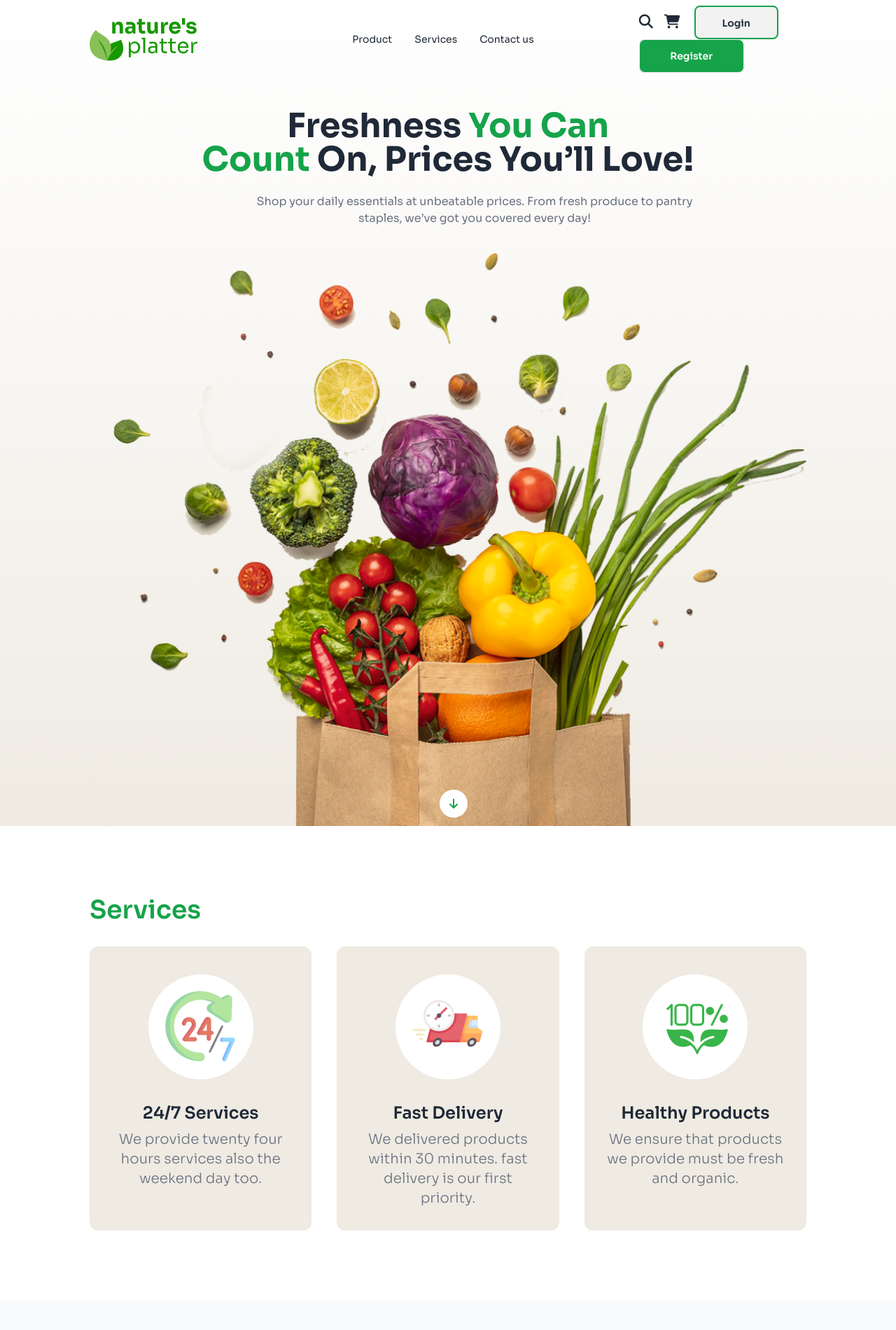
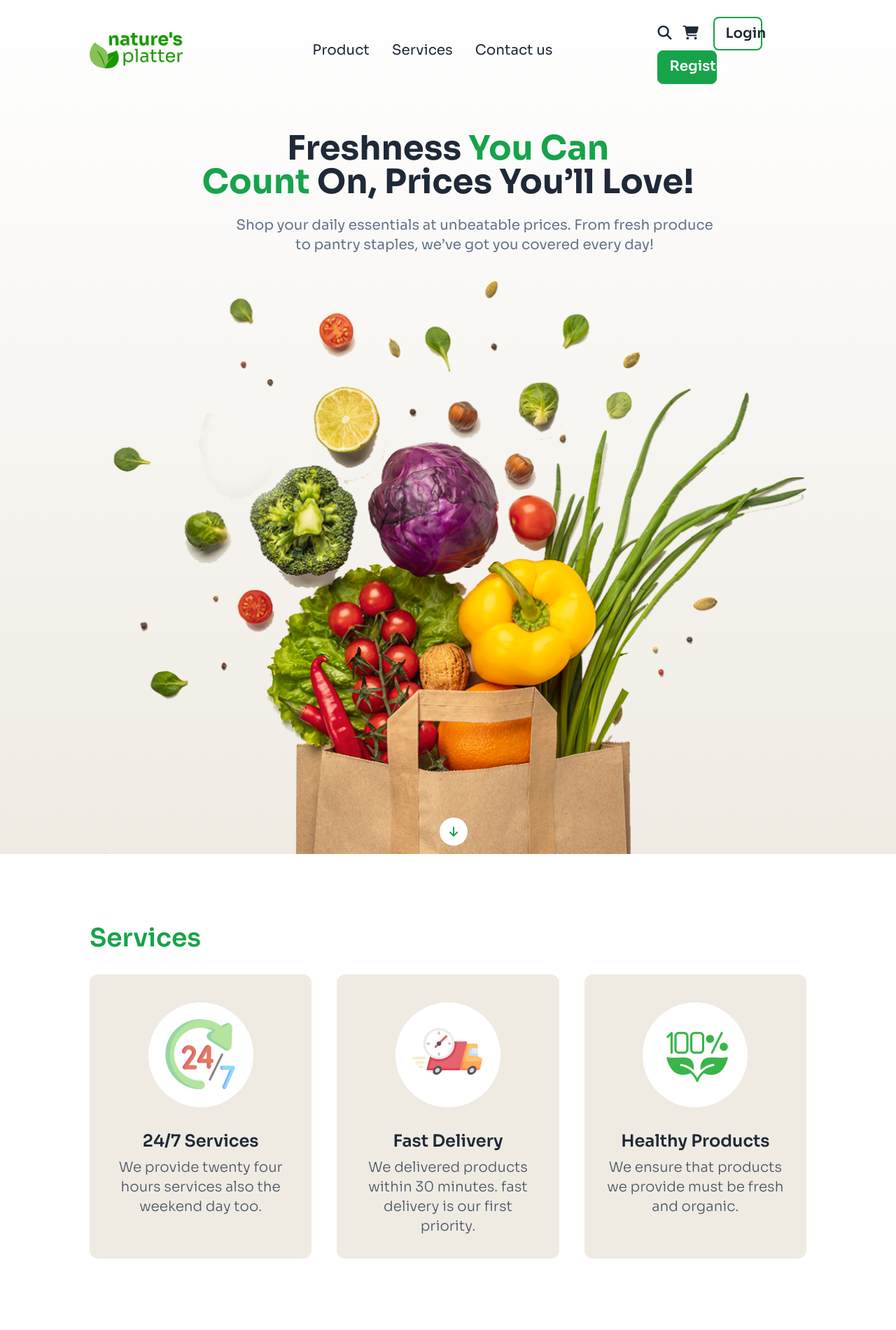
Before and after one commit to leerasabrina/vegetable-shop, a plain HTML site: page index.html in a window 1280 px wide. Shown: the top 1900 px of the page at 70% size. Drawn offline with nearby package versions, Linux system fonts and the light colour scheme.

Commit message:
reform text size

```diff
--- a/index.html
+++ b/index.html
@@ -33,9 +33,9 @@
 <body class="font-sora">
   <header class="w-full bg-gradient-to-b from-[#ffffff] to-[#EFEBE3]">
 
-    <nav class="lg:px-[120px] text-xl font-normal ">
+    <nav class="lg:px-[120px] lg:py-4 text-xl font-normal ">
       <div class="navbar border-b-2 border-green-600 lg:border-none">
-        <div class="navbar-start w-full lg:w-[800px]">
+        <div class="navbar-start w-full lg:w-[700px]">
           <a class="pr-8 mr-8 lg:block hidden w-full "><img src="c2-assets/logo-header.png" alt=""></a>
           <a class="pr-8 mr-8 block lg:hidden w-full "><img src="images/mbl-hdr.png" alt=""></a>
 
@@ -69,16 +69,16 @@
         </div>
         <div class="navbar-center   lg:ml-[100px] lg:mr-[80px] hidden lg:flex">
           <ul class="menu menu-horizontal px-1">
-            <li><a>Product</a></li>
-            <li><a>Services</a>
+            <li><a class="text-xl">Product</a></li>
+            <li><a class="text-xl">Services</a>
             </li>
-            <li><a>Contact us</a></li>
+            <li><a class="text-xl">Contact us</a></li>
           </ul>
         </div>
-        <div class="lg:navbar-end  lg:pl-[50px] lg:w-[800px] hidden lg:block  flex flex-row pl-12 ">
+        <div class="lg:navbar-end  lg:pl-[50px] pl-12  lg:w-[800px] hidden lg:block  flex flex-row  ">
           <span><i class="fa-solid fa-magnifying-glass inline"></i><i class="fa-solid fa-cart-shopping inline px-4"></i></span>
-          <a class="inline-block pt-4 pr-4 btn border-2 border-green-600  h-[45px] w-[120px]">Login</a>
-          <a class="inline-block btn pt-4 bg-green-600 h-[45px] w-[150px] text-white">Register</a>
+          <a class="inline-block pt-2 btn border-2 bg-white border-green-600 text-xl h-[45px] w-1/3">Login</a>
+          <a class="inline-block btn pt-2 bg-green-600 border-1  border-green-600   h-[45px] w-2/5 text-white text-xl">Register</a>
 
         </div>
       </div>
@@ -90,8 +90,8 @@
           <div class="max-w-screen-lg">
             <h1 class="lg:text-5xl text-4xl font-bold">Freshness <span class="text-green-600">You Can </span><br>
               <span class="text-green-600">Count</span> On, Prices You’ll Love!</h1>
-            <p class="py-6 lg:ml-[200px]  text-gray-500 lg:w-[700px]">
-              Shop your daily essentials at unbeatable prices. From fresh produce to pantry <br>staples, we’ve got you covered every day!
+            <p class="py-6 px-2 lg:ml-[200px]  text-slate-500 text-xl lg:w-[700px]">
+              Shop your daily essentials at unbeatable prices. From fresh produce to pantry staples, we’ve got you covered every day!
             </p>
             <div class="relative"><img class="w-full h-full " src="c2-assets/hero-vegetables.png" alt=""><a href="#about"><span class="absolute lg:top-[790px] top-[280px] left-[200px] lg:left-[500px] animate-bounce rounded-full w-10 h-10 bg-white text-center flex items-center justify-center"><i class="fa-solid fa-arrow-down text-green-600"></i></span></a>
 
@@ -124,7 +124,7 @@
           </figure>
           <div class="card-body items-center text-center">
             <h2 class="card-title text-2xl font-semibold">24/7 Services </h2>
-            <p class="text-gray-500 text-xl font-light">We provide twenty four hours services also the weekend day too.</p>
+            <p class="text-gray-600 text-xl font-light">We provide twenty four hours services also the weekend day too.</p>
 
           </div>
         </div>
@@ -141,7 +141,7 @@
           </figure>
           <div class="card-body items-center text-center">
             <h2 class="card-title text-2xl font-semibold">Fast Delivery</h2>
-            <p class="text-gray-500 text-xl font-light">We delivered products within 30 minutes. fast delivery is our first priority. </p>
+            <p class="text-gray-600 text-xl font-light">We delivered products within 30 minutes. fast delivery is our first priority. </p>
 
           </div>
         </div>
@@ -158,7 +158,7 @@
           </figure>
           <div class="card-body items-center text-center">
             <h2 class="card-title text-2xl font-semibold">Healthy Products  </h2>
-            <p class="text-gray-500 text-xl font-light">We ensure that products we provide must be fresh and organic. </p>
+            <p class="text-gray-600 text-xl font-light">We ensure that products we provide must be fresh and organic. </p>
 
           </div>
         </div>
@@ -175,7 +175,7 @@
           <div class="lg:w-[500px] rounded-lg lg:mx-0 mx-4 px-4 lg:pl-9 bg-gradient-to-br from-[#53db39] to-[#d1f6cc] to-90%">
              <div class="h-[359px]  bg-[url('c2-assets/vegetable-offer.png')] bg-no-repeat bg-right-bottom">
               <h2 class="text-white text-3xl font-semibold mt-9 lg:mt-[70px] lg:mb-5"><span class="text-gray-200">30</span>% off</h2>
-              <p class="font-light text-lg my-5"> Discover a world of treats,toys and essentials handpicked for</p>
+              <p class="font-normal text-lg my-5"> Discover a world of treats,toys and essentials handpicked for</p>
               <button class="inline-block btn text-xl font-normal h-[45px] w-[150px] ">Buy Now</button>
              </div>
 
@@ -390,22 +390,22 @@
 
     </section>
     <!-- last sect -->
-    <section class=" relative  max-w-screen-lg mx-auto  rounded-xl lg:px-[100px] p-8 lg:py-14 lg:mt-[100px] ">
+    <section class=" relative  max-w-screen-lg mx-auto  rounded-2xl p-8 lg:py-14 lg:mt-[100px] ">
 
-      <div class="absolute z-30  bg-[#EFEBE3] lg:-top-[100px] -top-[150px] -left-[1px] lg:left-8 mx-4  rounded-lg lg:px-10 py-10 lg:py-20  flex flex-wrap flex-col lg:flex-row lg:gap-10 justify-evenly items-center ">
+      <div class="absolute z-30  bg-[#EFEBE3] lg:-top-[100px] -top-[150px] -left-[1px]  mx-4 lg:w-full rounded-lg  py-10 lg:py-20  flex flex-wrap flex-col lg:flex-row lg:gap-10 justify-evenly items-center ">
 
         <!-- flex-1 -->
-        <div class="lg:w-[300px] w-[220px]">
+        <div class="lg:w-[350px] w-[220px]">
           <img class="w-full" src="c2-assets/vegetable-busket.png" alt="">
         </div>
         <!-- flex-2 -->
-        <div class="lg:space-y-6 space-y-4 lg:text-left text-center">
-          <h2 class="text-2xl font-semibold lg:text-black text-green-600">Get Grocery News!</h2>
-          <p class="text-lg">Exclusive training tips, ticks, product deals and more.</p>
+        <div class="lg:space-y-6 space-y-4 lg:text-left text-center lg:pr-8 ">
+          <h2 class="text-3xl font-semibold lg:text-black text-green-600">Get Grocery News!</h2>
+          <p class="text-xl ">Exclusive training tips, ticks, product deals and more.</p>
 
           <div><input placeholder="Enter email..." type="email" class="bg-white rounded-lg pl-4 lg:w-[400px] lg:h-[50px] w-[300px] h-[30px]"></div>
 
-          <button class="w-[150px] h-[40px]   bg-green-600 rounded-lg  text-white  btn border-none">Subscribe</button>
+          <button class="w-[150px] h-[40px] text-xl font-light  bg-green-600 rounded-lg  text-white  btn border-none">Subscribe</button>
         </div>
       </div>
 
```
